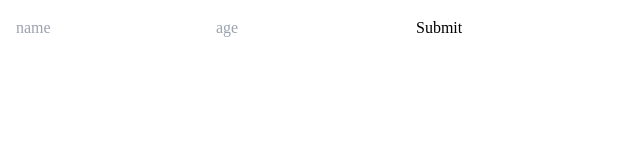
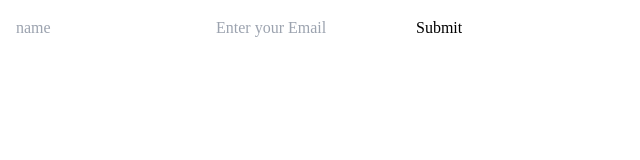
Before and after one commit to Om101101/react_js_learn, a React (Vite) app: page / in a window 1280 px wide. Shown: the top 160 px of the page, without its empty margins (0-640 px from the left). Built offline with nearby package versions, Linux system fonts and the light colour scheme.

Commit message:
Form Handling React Hook

```diff
--- a/App3.jsx
+++ b/App3.jsx
@@ -1,23 +1,66 @@
 // Section 10 Form Handling
-import React, { useRef } from "react";
+// import React, {  useState } from "react";
+
+
+
 import Demo_Form from "./src/Componets/Demo_Form_1";
+import { useForm } from "react-hook-form";
 
 function App3() {
-  const name = useRef(null)
-  const age = useRef(null)
-const handleSubmit=(event)=>{
-  event.preventDefault();
-  console.log(name.current.value,age.current.value)
-}
+  //Using Ref to get data from form
+  /*  const name = useRef(null);
+  const age = useRef(null);
+  const email = useRef(null);
+
+  const handleSubmit = (event) => {
+    event.preventDefault();
+    console.log(name.current.value, age.current.value, email.current.value);
+  }; */
+
+
+
+// Form Handling Controlled Components
+/* const [val,setVal]= useState({name:""});
+const handleSubmit =(eve)=>{
+  eve.preventDefault() */
+
+
+
+// Form Handling React Hook
+
+const{register,handleSubmit} =useForm();
+
+
+
 
   return (
     <>
       <div className="p-4">
-        <form action=""onSubmit={handleSubmit}>
-        <input  ref={name} type="text" placeholder="name" name="" id="" />
-        <input ref={age} type="text" placeholder="age" name="" id="" />
-        <input type="submit"  />
-      </form>
+        {/* Using Ref to get data from the input tag  */}
+        {/*  <form action="" onSubmit={handleSubmit}>
+          <input ref={name} type="text" placeholder="name" name="" id="" />
+          <input ref={age} type="text" placeholder="age" name="" id="" />
+          <input ref={email} type="email" placeholder="email" name="" id="" />
+
+          <input type="submit" />
+        </form> */}
+
+        {/* Form Handling Controlled Components  */}
+{/* <form action="" onSubmit={handleSubmit}>
+  <input onChange={(eve)=>setVal({name: eve.target.value})} type="text" placeholder="Name" name="" id="" />
+  <input type="submit" />
+</form> */}
+
+{/* Form Handling React Hook  */}
+{/* npm install react-hook-form */}
+
+<form action=""onSubmit={handleSubmit(data=> console.log(data))}>
+  <input {...register('name')} type="text" placeholder="name" />
+  <input {...register('email')} type="email" placeholder="Enter your Email " />
+<input type="submit" />
+
+</form>
+
       </div>
     </>
   );
--- a/package.json
+++ b/package.json
@@ -12,6 +12,7 @@
   "dependencies": {
     "react": "^19.2.0",
     "react-dom": "^19.2.0",
+    "react-hook-form": "^7.71.2",
     "react-icons": "^5.5.0"
   },
   "devDependencies": {
```
Also changed, not shown: 1 other file (tests, documents, lock files or other folders).
